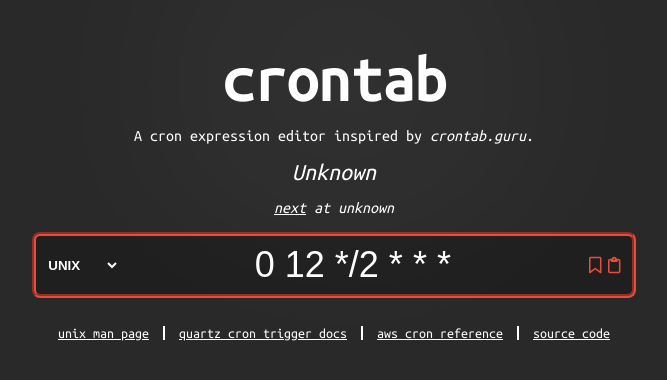
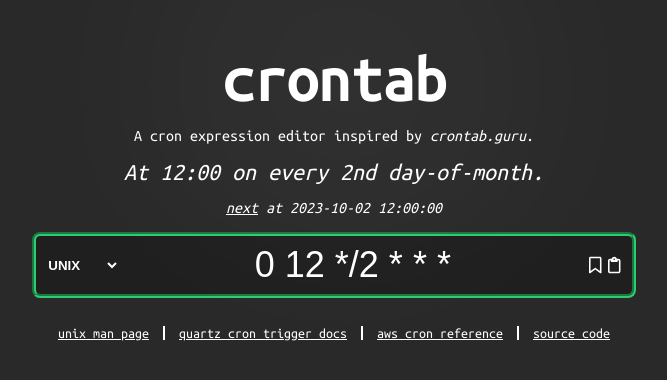
Before and after one commit to daniel-melanson/cron.melanson.dev, a Vue app: page / in a window 1280 px wide. Shown: the top 380 px of the page, without its empty margins (306-973 px from the left). Built offline with nearby package versions, Linux system fonts and the light colour scheme.

Commit message:
fix: connect view to cron interface

```diff
--- a/src/components/Main.vue
+++ b/src/components/Main.vue
@@ -19,20 +19,7 @@ const isBookmarked = ref(
   checkBookmarkMembership(syntax.value.type, expression.value)
 );
 
-const description = computed(() => {
-  return {
-    isValid: false,
-    invalidIndices: [],
-    text: "At 12:00 on every 2nd day-of-month.",
-    nextDates: [
-      "2023-10-02 12:00:00",
-      "2023-10-04 12:00:00",
-      "2023-10-06 12:00:00",
-      "2023-10-08 12:00:00",
-      "2023-10-10 12:00:00",
-    ],
-  };
-});
+const description = computed(() => syntax.value.describe(expression.value));
 
 function onSyntaxChange(type: CronSyntaxType) {
   syntax.value = SYNTAX_LIST.find((s) => s.type === type)!;
```
